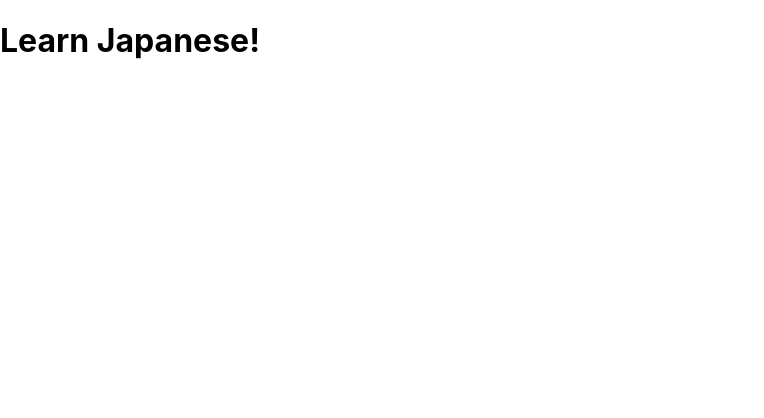
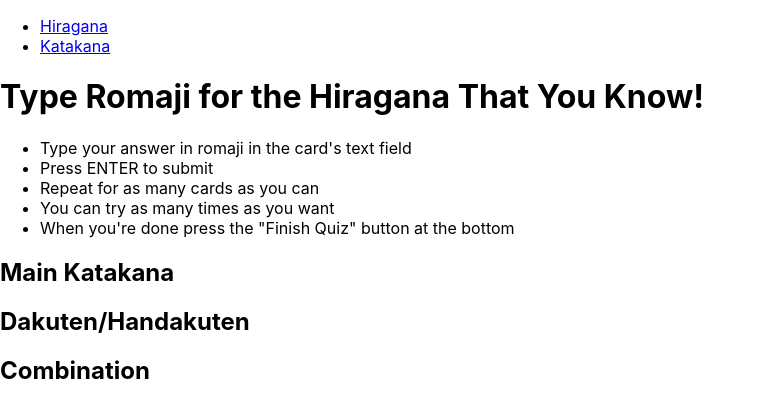
Before and after one commit to rayhanw/learn-japanese, a React (Create React App) app: page /katakana in a window 1280 px wide. Shown: the top 418 px of the page, without its empty margins (0-764 px from the left). Built offline with nearby package versions, Linux system fonts and the light colour scheme.

Commit message:
setup pages for Hiragana & Katakana

```diff
--- a/package.json
+++ b/package.json
@@ -12,6 +12,7 @@
     "@types/react-dom": "^16.9.0",
     "react": "^16.13.1",
     "react-dom": "^16.13.1",
+    "react-router-dom": "^5.2.0",
     "react-scripts": "3.4.3",
     "typescript": "~3.7.2"
   },
@@ -37,6 +38,7 @@
     ]
   },
   "devDependencies": {
+    "@types/react-router-dom": "^5.1.5",
     "node-sass": "^4.14.1"
   }
 }
--- a/src/components/App.tsx
+++ b/src/components/App.tsx
@@ -1,13 +1,37 @@
 import React from "react";
+import { BrowserRouter as Router, Switch, Route } from "react-router-dom";
+import { INSTRUCTIONS } from "../constants";
+import { Navbar } from "./Navbar";
+import { Hiragana } from "../pages/Hiragana";
+import { Katakana } from "../pages/Katakana";
 
-const App: React.FC = () => {
+export const App: React.FC = () => {
 	return (
-		<div className="App">
-			<header className="App-header">
-				<h1>Learn Japanese!</h1>
-			</header>
-		</div>
+		<Router>
+			<div className="App">
+				<header>
+					<Navbar />
+					<h1>Type Romaji for the Hiragana That You Know!</h1>
+					<ul>
+						{INSTRUCTIONS.map((text, i) => (
+							<li key={i}>{text}</li>
+						))}
+					</ul>
+				</header>
+				<main id="content">
+					<Switch>
+						<Route path="/hiragana">
+							<Hiragana />
+						</Route>
+						<Route path="/katakana">
+							<Katakana />
+						</Route>
+						<Route path="/">
+							<Hiragana />
+						</Route>
+					</Switch>
+				</main>
+			</div>
+		</Router>
 	);
 };
-
-export default App;
--- /dev/null
+++ b/src/components/Navbar.tsx
@@ -0,0 +1,17 @@
+import React from "react";
+import { LINKS } from "../constants";
+import { Link } from "react-router-dom";
+
+export const Navbar: React.FC = () => {
+	return (
+		<nav>
+			<ul>
+				{LINKS.map(({ text, url }, i) => (
+					<li key={i}>
+						<Link to={url}>{text}</Link>
+					</li>
+				))}
+			</ul>
+		</nav>
+	);
+};
--- a/src/constants/index.ts
+++ b/src/constants/index.ts
@@ -1,5 +1,4 @@
-export const HIRAGANA_MAPPING = [
-	{
+export const HIRAGANA_MAPPING = {
 	main: {
 		vowels: {
 			a: "あ",
@@ -169,5 +168,23 @@ export const HIRAGANA_MAPPING = [
 			pyo: "ぴょ"
 		}
 	}
+};
+
+export const INSTRUCTIONS = [
+	"Type your answer in romaji in the card's text field",
+	"Press ENTER to submit",
+	"Repeat for as many cards as you can",
+	"You can try as many times as you want",
+	'When you\'re done press the "Finish Quiz" button at the bottom'
+];
+
+export const LINKS = [
+	{
+		text: "Hiragana",
+		url: "/hiragana"
+	},
+	{
+		text: "Katakana",
+		url: "/katakana"
 	}
 ];
--- a/src/index.tsx
+++ b/src/index.tsx
@@ -1,7 +1,7 @@
 import React from "react";
 import ReactDOM from "react-dom";
 import "./styles/index.scss";
-import App from "./components/App";
+import { App } from "./components/App";
 import * as serviceWorker from "./serviceWorker";
 
 ReactDOM.render(
--- /dev/null
+++ b/src/pages/Hiragana.tsx
@@ -0,0 +1,17 @@
+import React from "react";
+
+export const Hiragana: React.FC = () => {
+	return (
+		<div id="hiraganaPage">
+			<div className="hiraganaContainer">
+				<h2>Main Hiragana</h2>
+			</div>
+			<div>
+				<h2>Dakuten/Handakuten</h2>
+			</div>
+			<div>
+				<h2>Combination</h2>
+			</div>
+		</div>
+	);
+};
--- /dev/null
+++ b/src/pages/Katakana.tsx
@@ -0,0 +1,17 @@
+import React from "react";
+
+export const Katakana: React.FC = () => {
+	return (
+		<div id="katakanaPage">
+			<div className="katakanaContainer">
+				<h2>Main Katakana</h2>
+			</div>
+			<div>
+				<h2>Dakuten/Handakuten</h2>
+			</div>
+			<div>
+				<h2>Combination</h2>
+			</div>
+		</div>
+	);
+};
--- /dev/null
+++ b/src/styles/components/App.scss
@@ -0,0 +1,2 @@
+main#content {
+}
--- a/src/styles/components/index.scss
+++ b/src/styles/components/index.scss
@@ -0,0 +1 @@
+@import "App";
```
Also changed, not shown: src/components/Card.tsx (added, +12 -0 lines), src/components/Cards.tsx (added, +11 -0 lines), 1 other file (tests, documents, lock files or other folders). Lines whose indentation alone changed are shown as unchanged.
